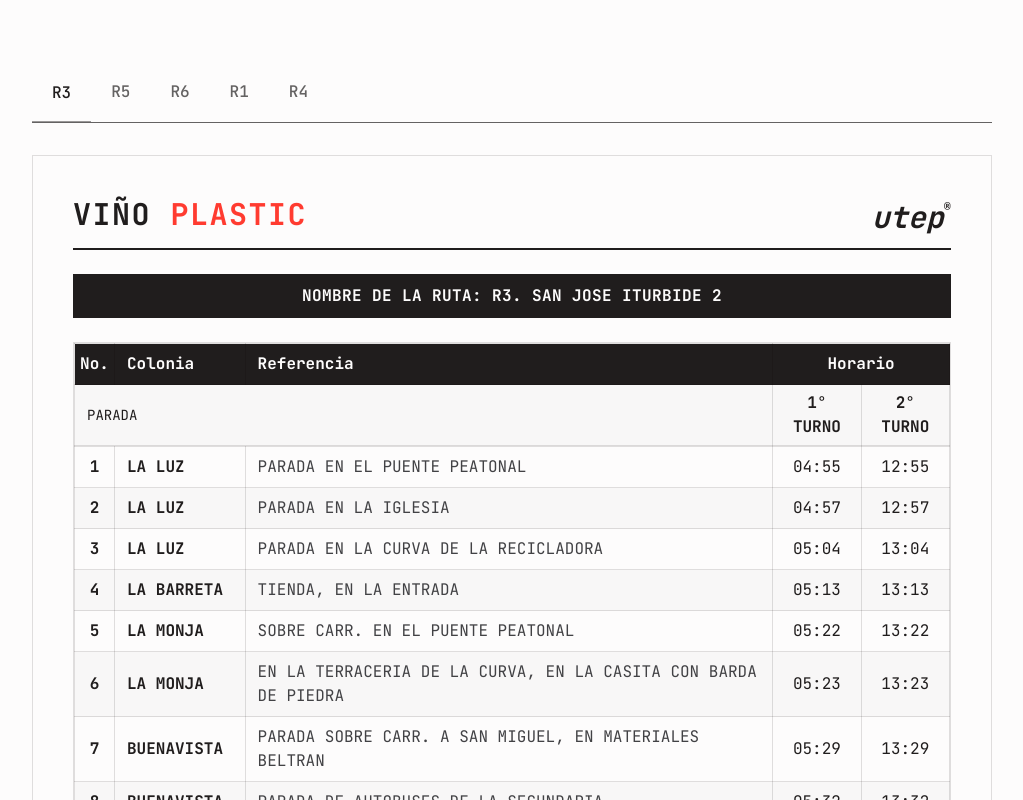
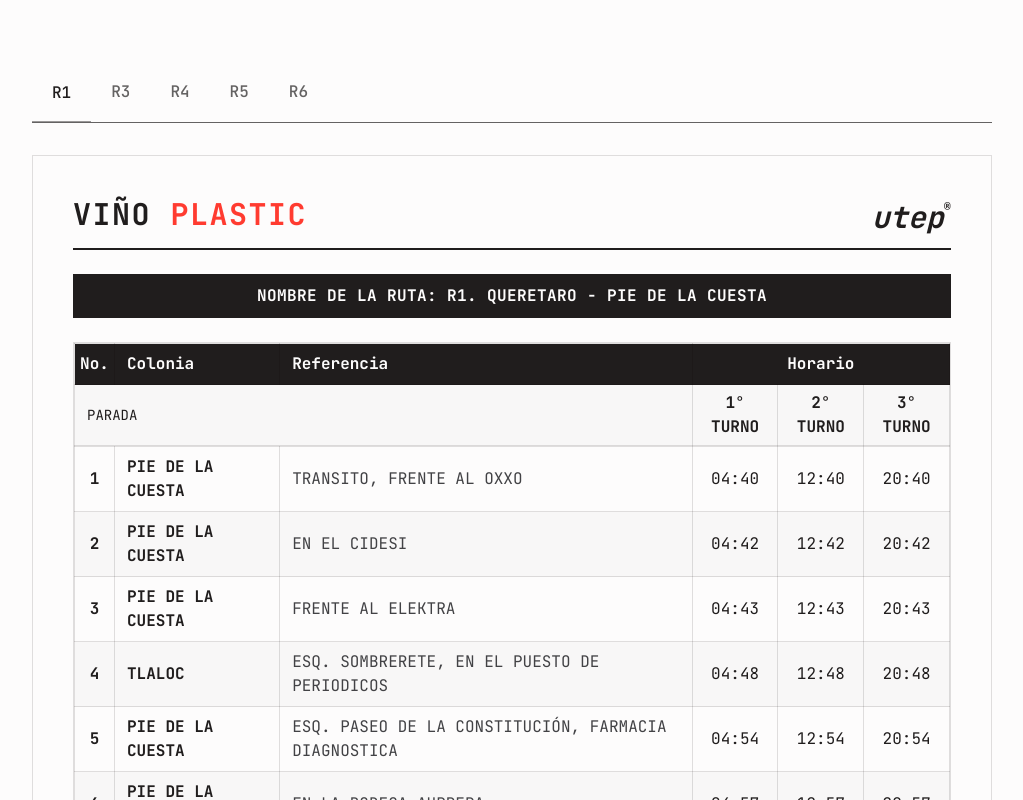
Before and after one commit to lahh29/rutas, a React (Vite) app in the folder rutas-app/: page / in a window 1280 px wide. Shown: the top 800 px of the page, without its empty margins (128-1151 px from the left). Built offline with nearby package versions, Linux system fonts and the light colour scheme.

Commit message:
auto-commit for 32abeca2-2e91-48d8-9139-20eae30518c0

```diff
--- a/rutas-app/src/App.jsx
+++ b/rutas-app/src/App.jsx
@@ -5,8 +5,11 @@ import RoutePanel from './features/routes/RoutePanel';
 import Footer from './components/Footer';
 
 function App() {
-  const [rutaActivaId, setRutaActivaId] = useState(rutas[0].id);
-  const ruta = rutas.find((r) => r.id === rutaActivaId) ?? rutas[0];
+  const rutasOrdenadas = [...rutas].sort((a, b) =>
+    a.id.localeCompare(b.id, undefined, { numeric: true })
+  );
+  const [rutaActivaId, setRutaActivaId] = useState(rutasOrdenadas[0].id);
+  const ruta = rutas.find((r) => r.id === rutaActivaId) ?? rutasOrdenadas[0];
 
   return (
     <main className="min-h-screen bg-canvas" data-testid="app-root">
--- a/rutas-app/src/features/routes/RouteTabs.jsx
+++ b/rutas-app/src/features/routes/RouteTabs.jsx
@@ -1,4 +1,7 @@
 export default function RouteTabs({ rutas, rutaActivaId, onSeleccionar }) {
+  const rutasOrdenadas = [...rutas].sort((a, b) =>
+    a.id.localeCompare(b.id, undefined, { numeric: true })
+  );
   return (
     <nav
       className="mb-8 overflow-x-auto border-b border-hairline-strong"
@@ -7,7 +10,7 @@ export default function RouteTabs({ rutas, rutaActivaId, onSeleccionar }) {
       data-testid="route-tabs"
     >
       <div className="flex min-w-full">
-        {rutas.map((ruta) => {
+        {rutasOrdenadas.map((ruta) => {
           const activa = ruta.id === rutaActivaId;
           return (
             <button
```
